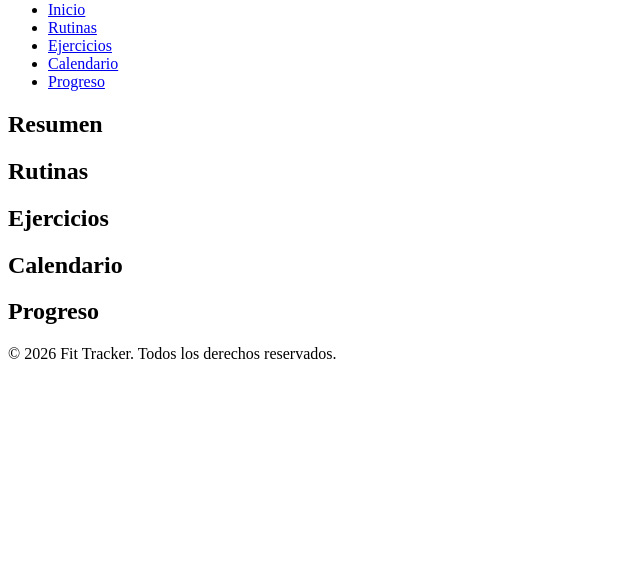
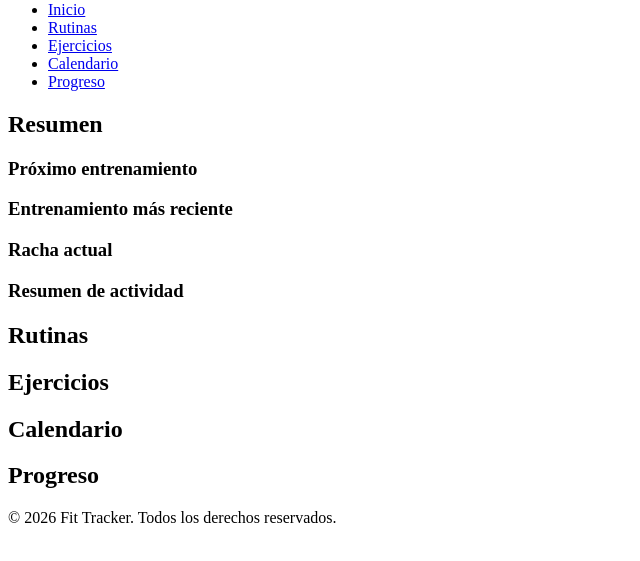
Before and after one commit to facumoran/TP1-C9-TUP-TurnoMa-ana, a plain HTML site: page index.html in a window 1280 px wide. Shown: the part 79-640 px from the top of the page, without its empty margins (0-640 px from the left). Drawn offline with Linux system fonts and the light colour scheme.

Commit message:
Agrego contenido en la sección Resumen

```diff
--- a/index.html
+++ b/index.html
@@ -26,6 +26,30 @@
 
         <section id="resumen">
             <h2>Resumen</h2>
+
+            <div class = "tarjetas-resumen">
+
+                <article class="tarjeta">
+                    <h3>Próximo entrenamiento</h3>
+                    <p class="dato"></p>
+                </article>
+
+                <article class="tarjeta">
+                    <h3>Entrenamiento más reciente</h3>
+                    <p class="dato"></p>
+                </article>
+
+                <article class="tarjeta">
+                    <h3>Racha actual</h3>
+                    <p class="dato"></p>
+                </article>
+
+                <article class="tarjeta">
+                    <h3>Resumen de actividad</h3>
+                    <p class="dato"></p>
+                </article>
+
+            </div>
         </section>
 
         <section id="rutinas">
```
